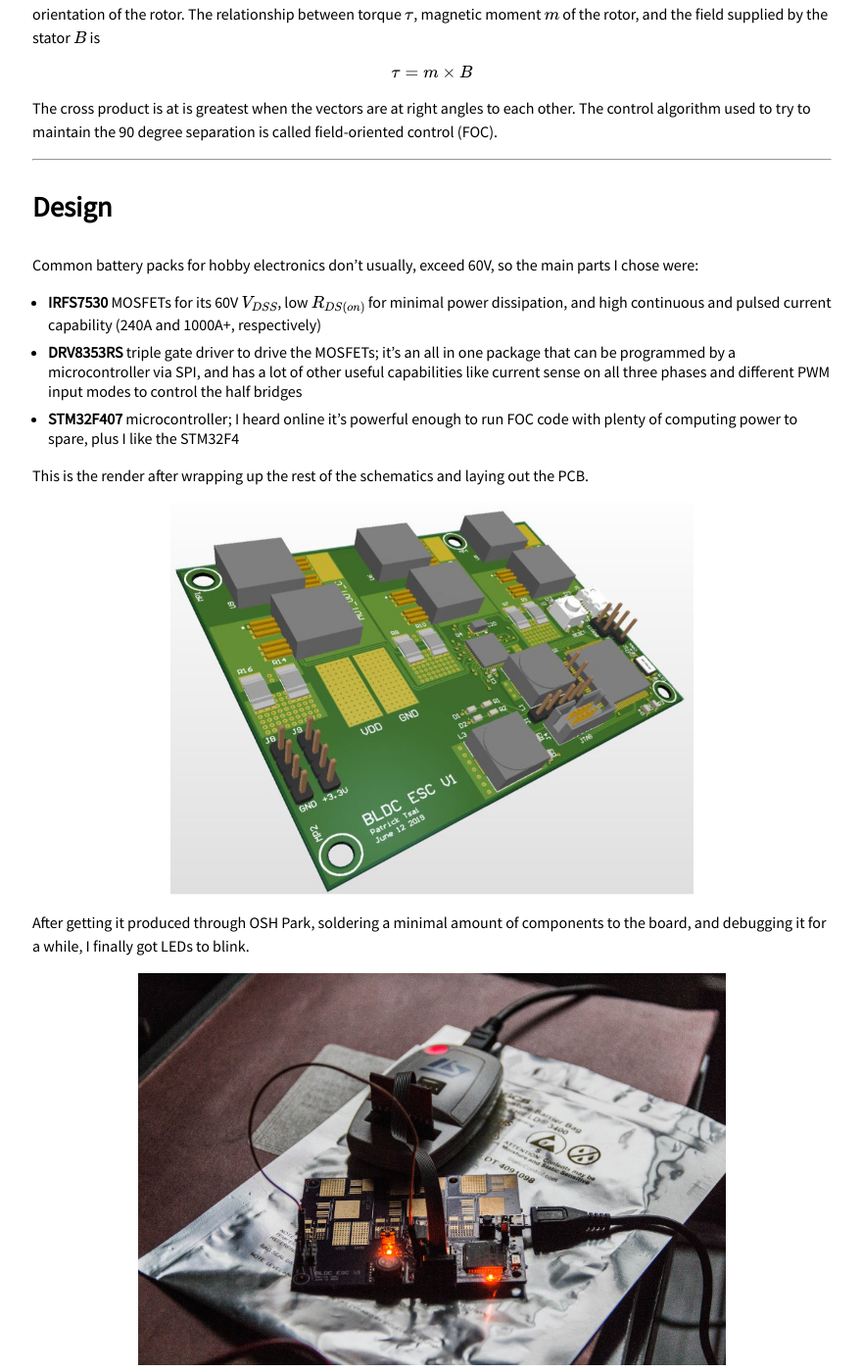
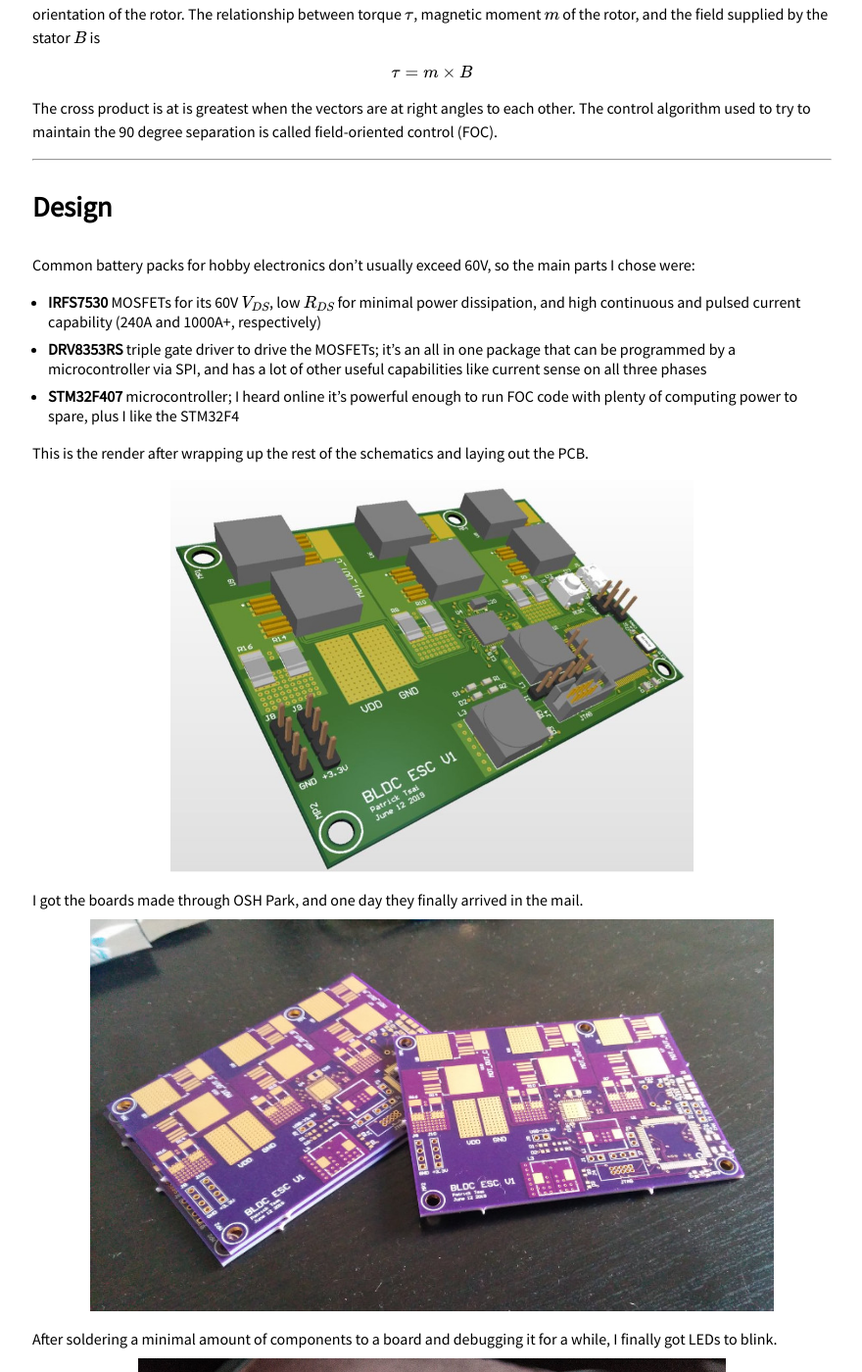
Before and after one commit to patosai/patosai.github.io, a Jekyll site: the page built from _posts/2020-06-29-bldc-esc.markdown, in a window 1280 px wide and 1400 px high, scrolled down 855 px. Shown: the whole window at 98% size, without its empty margins (199-1079 px from the left). Built offline with Jekyll 4.4.1, drawn with Linux system fonts in a browser that asks for light colours; formulas are drawn with MathJax 3.

Commit message:
Add an image

```diff
--- a/_posts/2020-06-29-bldc-esc.markdown
+++ b/_posts/2020-06-29-bldc-esc.markdown
@@ -27,17 +27,19 @@ The cross product is at is greatest when the vectors are at right angles to each
 
 ### Design
 
-Common battery packs for hobby electronics don't usually, exceed 60V, so the main parts I chose were:
-- **IRFS7530** MOSFETs for its 60V $$V_{DSS}$$, low $$R_{DS(on)}$$ for minimal power dissipation, and high continuous and pulsed current capability (240A and 1000A+, respectively)
-- **DRV8353RS** triple gate driver to drive the MOSFETs; it's an all in one package that can be programmed by a microcontroller via SPI, and has a lot of other useful capabilities like current sense on all three phases and different PWM input modes to control the half bridges
+Common battery packs for hobby electronics don't usually exceed 60V, so the main parts I chose were:
+- **IRFS7530** MOSFETs for its 60V $$V_{DS}$$, low $$R_{DS}$$ for minimal power dissipation, and high continuous and pulsed current capability (240A and 1000A+, respectively)
+- **DRV8353RS** triple gate driver to drive the MOSFETs; it's an all in one package that can be programmed by a microcontroller via SPI, and has a lot of other useful capabilities like current sense on all three phases
 - **STM32F407** microcontroller; I heard online it's powerful enough to run FOC code with plenty of computing power to spare, plus I like the STM32F4
 
 This is the render after wrapping up the rest of the schematics and laying out the PCB.
 
 <img class="img" src='/assets/posts/2020-06-29-bldc-esc/esc-v1-render.jpg' alt='Rendering of the v1 ESC' />
 
-After getting it produced through OSH Park, soldering a minimal amount of components to the board, and debugging it for a while, I finally got LEDs to blink.
+I got the boards made through OSH Park, and one day they finally arrived in the mail.
+<img class="img" src='/assets/posts/2020-06-29-bldc-esc/boards.jpg' alt='Bare PCBs from OSH Park' />
 
+After soldering a minimal amount of components to a board and debugging it for a while, I finally got LEDs to blink.
 <img class="img" src='/assets/posts/2020-06-29-bldc-esc/first-light.jpg' alt='Microcontroller on the v1 ESC working for the first time' />
 
 More coming soon...
```
Also changed, not shown: assets/posts/2020-06-29-bldc-esc/boards.jpg (added).
